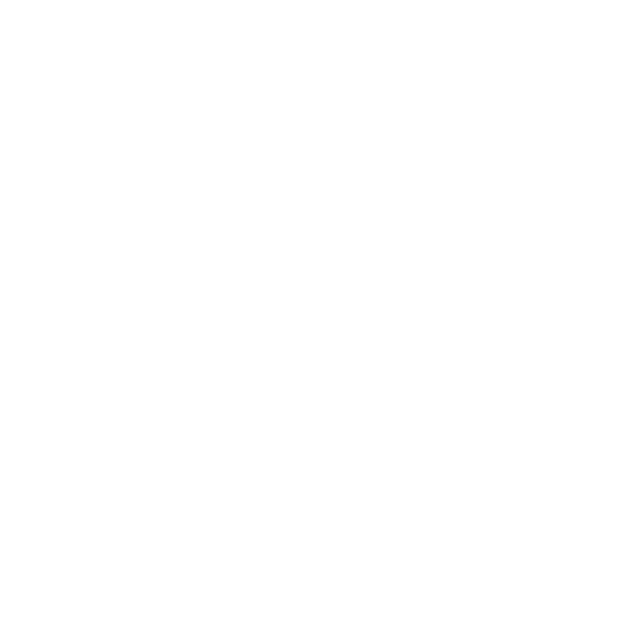
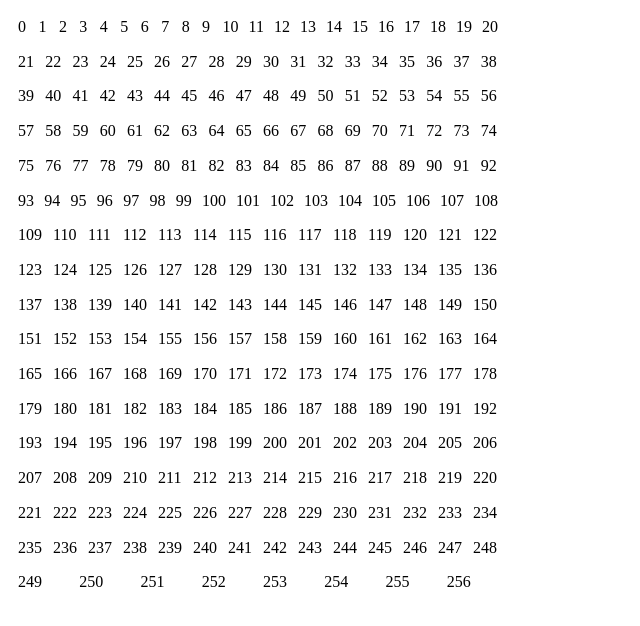
Before and after one commit to HojarascaCrepitante/Etch-A-Sketch, a plain HTML site: page index.html in a window 1280 px wide. Shown: the whole page, without its empty margins (0-640 px from the left). Drawn offline with Linux system fonts and the light colour scheme.

Commit message:
Almost managed to make the grid using flex box, i just set the flex wrap to: wrap, now i gotta make the borders and mmargins so all the divs are the same size

```diff
--- a/index.html
+++ b/index.html
@@ -5,6 +5,7 @@
     <meta http-equiv="X-UA-Compatible" content="IE=edge">
     <meta name="viewport" content="width=device-width, initial-scale=1.0">
     <script src="script.js" defer></script>
+    <link rel="stylesheet" href="style.css">
     <title>Etch-A-Sketch!</title>
 </head>
 <body>
--- a/script.js
+++ b/script.js
@@ -0,0 +1,12 @@
+const container = document.getElementById('container')
+const rowAndColumns = document.createElement('div');
+rowAndColumns.classList.add('rowAndColumns');
+container.appendChild(rowAndColumns)
+    function makeGrid(){
+        for(let i = 0; i <= 256; i++){
+            let divsRowAndColumns = document.createElement('div');
+            divsRowAndColumns.classList.add('rowAndColumns')
+            divsRowAndColumns.textContent = i;
+            rowAndColumns.appendChild(divsRowAndColumns);
+        }
+    }makeGrid()
--- /dev/null
+++ b/style.css
@@ -0,0 +1,14 @@
+.rowAndColumns{
+    display: flex;
+    flex-wrap: wrap;
+    flex-direction: row;
+    flex: 1;
+    margin : 5px
+}
+
+#container{
+    display: flex;
+    width: 500px;
+    height: 600px;
+    justify-content: center;
+}
```
